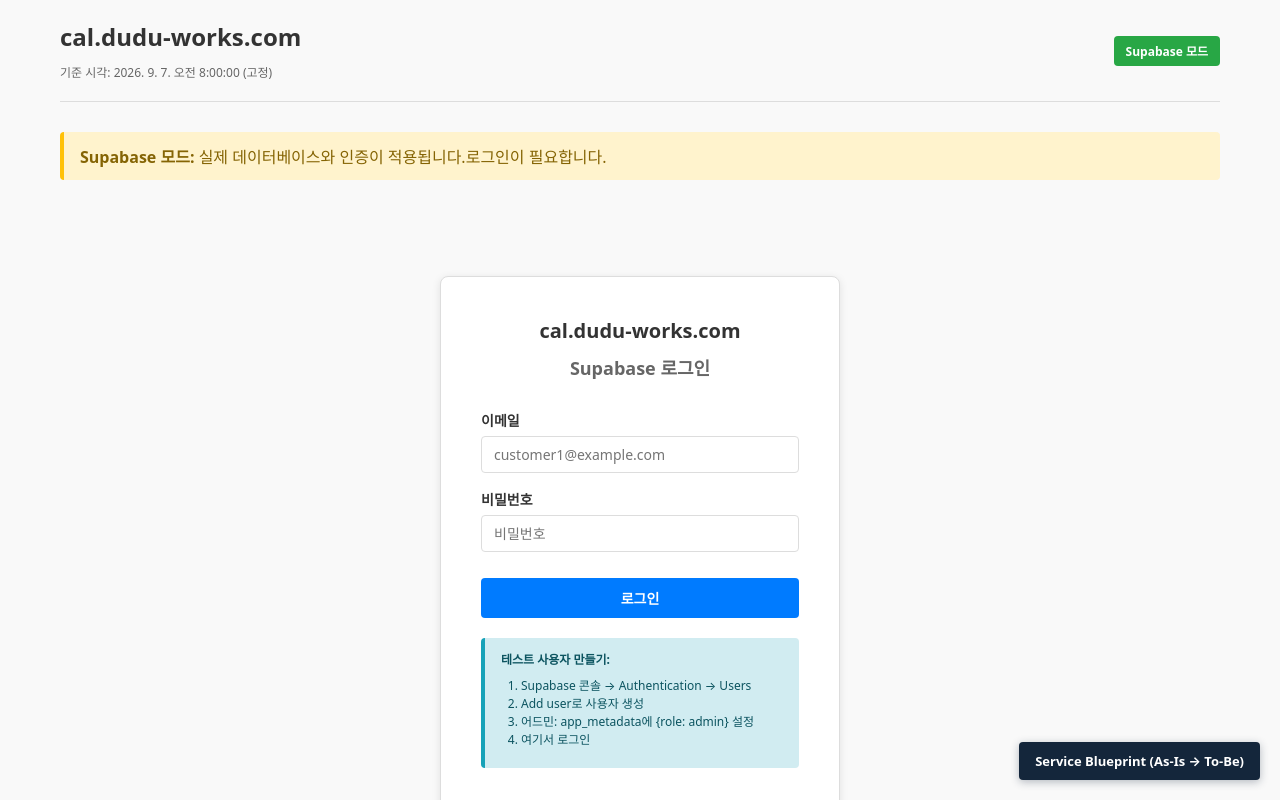
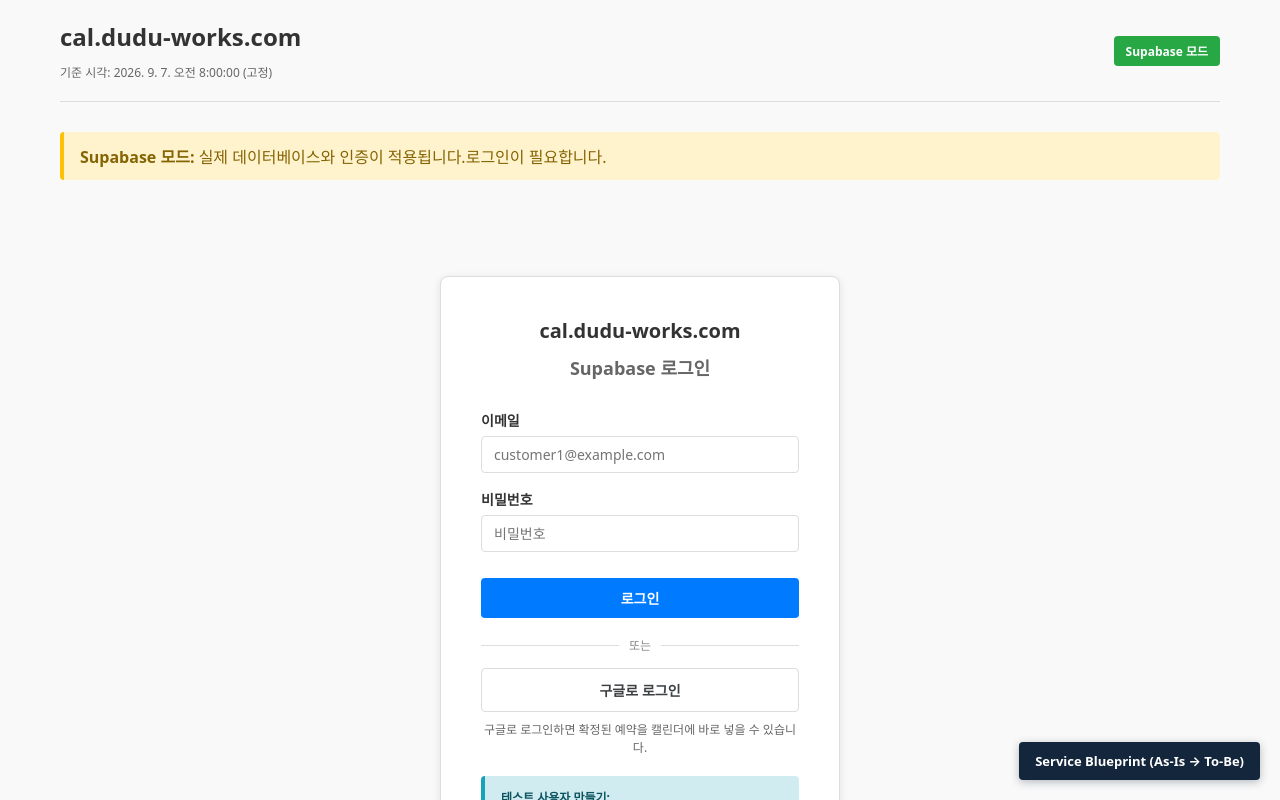
Before and after one commit to kwangjin-owl/0907-cal-dudu-starter-bts, a React (Vite) app: page / in a window 1280 px wide. Shown: the top 800 px of the page. Built offline with nearby package versions, Linux system fonts and the light colour scheme; no server answers.

Commit message:
구글 로그인 추가하고 확정된 예약을 캘린더에 바로 등록

```diff
--- a/src/components/CustomerPage.tsx
+++ b/src/components/CustomerPage.tsx
@@ -18,6 +18,28 @@ function elapsedText(createdAt: string | Date): string {
   if (hour < 24) return `${hour}시간`;
   const day = Math.floor(hour / 24);
   return `${day}일 ${hour % 24}시간`;
+}
+
+// 확정된 슬롯을 구글 캘린더에 넣는 링크를 만든다.
+// 누르면 일정이 미리 채워진 채로 캘린더가 열리고, 저장만 누르면 등록된다.
+function calendarUrl(date: string, timeLabel: string): string {
+  // 슬롯 시작 시각(한국 시간) → UTC. 한국은 UTC+9.
+  const startHourKST: Record<string, number> = { am: 9, pm: 13, ev: 18 };
+  const hour = startHourKST[timeLabel] ?? 9;
+  const [y, m, d] = date.split('-').map(Number);
+  const start = new Date(Date.UTC(y, m - 1, d, hour - 9, 0, 0));
+  const end = new Date(start.getTime() + 60 * 60 * 1000); // 1시간
+
+  const fmt = (dt: Date) =>
+    dt.toISOString().replace(/[-:]/g, '').replace(/\.\d{3}/, '');
+
+  const params = new URLSearchParams({
+    action: 'TEMPLATE',
+    text: 'cal.dudu-works 예약',
+    dates: `${fmt(start)}/${fmt(end)}`,
+    details: '예약이 확정되었습니다. 자세한 내용은 앱의 내 신청 현황에서 확인하세요.',
+  });
+  return `https://calendar.google.com/calendar/render?${params.toString()}`;
 }
 
 interface CustomerPageProps {
@@ -50,6 +72,8 @@ export const CustomerPage: React.FC<CustomerPageProps> = ({ db, mode, userId })
 
   // 다음 확인까지 남은 초, 지금 확인 중인지
   const [countdown, setCountdown] = useState<number>(REFRESH_SEC);
+  const [calMsg, setCalMsg] = useState<string>('');
+  const [calBusy, setCalBusy] = useState(false);
   const [checking, setChecking] = useState(false);
 
   // 확정을 기다리는 중인지 (접수됨 상태가 하나라도 있으면 대기 중)
@@ -503,6 +527,55 @@ export const CustomerPage: React.FC<CustomerPageProps> = ({ db, mode, userId })
                   <strong>확정됨!</strong> {slots[item.request.confirmedSlotId!]?.date}{' '}
                   {TIME_SLOTS.find(t => t.label === slots[item.request.confirmedSlotId!]?.timeLabel)?.displayLabel}에
                   확정되었습니다.
+                  {slots[item.request.confirmedSlotId!] && (
+                    <div style={{ marginTop: '10px' }}>
+                      <a
+                        href={calendarUrl(
+                          slots[item.request.confirmedSlotId!].date,
+                          slots[item.request.confirmedSlotId!].timeLabel
+                        )}
+                        target="_blank"
+                        rel="noopener noreferrer"
+                        style={{
+                          display: 'inline-block', padding: '7px 14px', fontSize: '13px',
+                          fontWeight: 'bold', color: 'white', background: '#1a73e8',
+                          borderRadius: '4px', textDecoration: 'none',
+                        }}
+                      >
+                        구글 캘린더에 추가
+                      </a>
+                      <button
+                        type="button"
+                        disabled={calBusy}
+                        onClick={async () => {
+                          setCalBusy(true);
+                          setCalMsg('');
+                          const slot = slots[item.request.confirmedSlotId!];
+                          const r = await supabaseApi.addEventToGoogleCalendar(
+                            slot.date, slot.timeLabel
+                          );
+                          setCalMsg(r.success ? '내 캘린더에 등록했습니다.' : r.error || '등록 실패');
+                          setCalBusy(false);
+                        }}
+                        style={{
+                          marginLeft: '8px', padding: '7px 14px', fontSize: '13px',
+                          fontWeight: 'bold', color: 'white', background: '#0f9d58',
+                          border: 'none', borderRadius: '4px', cursor: 'pointer',
+                        }}
+                      >
+                        {calBusy ? '등록 중...' : '내 캘린더에 바로 넣기'}
+                      </button>
+                      {calMsg && (
+                        <div style={{ fontSize: '12px', color: '#333', marginTop: '8px' }}>
+                          {calMsg}
+                        </div>
+                      )}
+                      <div style={{ fontSize: '12px', color: '#666', marginTop: '8px' }}>
+                        왼쪽은 캘린더를 열어 직접 저장하는 방식이고,
+                        오른쪽은 구글로 로그인했을 때 바로 등록하는 방식입니다.
+                      </div>
+                    </div>
+                  )}
                 </div>
               )}
 
--- a/src/components/LoginPage.tsx
+++ b/src/components/LoginPage.tsx
@@ -28,6 +28,19 @@ export const LoginPage: React.FC<LoginPageProps> = ({ onLoginSuccess }) => {
     } catch (err) {
       setError(`로그인 실패: ${String(err)}`);
     } finally {
+      setLoading(false);
+    }
+  };
+
+  // 구글로 로그인하면 캘린더에 일정을 넣을 권한까지 함께 받는다.
+  const handleGoogleLogin = async () => {
+    setError('');
+    setLoading(true);
+    try {
+      await supabaseApi.signInWithGoogle();
+      // 구글 화면으로 넘어가므로 여기서 더 할 일은 없다
+    } catch (err) {
+      setError(`구글 로그인 실패: ${String(err)}`);
       setLoading(false);
     }
   };
@@ -75,12 +88,42 @@ export const LoginPage: React.FC<LoginPageProps> = ({ onLoginSuccess }) => {
           </button>
         </form>
 
+        <div
+          style={{
+            display: 'flex', alignItems: 'center', gap: '10px',
+            margin: '18px 0 14px', color: '#888', fontSize: '12px',
+          }}
+        >
+          <span style={{ flex: 1, height: '1px', background: '#ddd' }} />
+          또는
+          <span style={{ flex: 1, height: '1px', background: '#ddd' }} />
+        </div>
+
+        <button
+          type="button"
+          onClick={handleGoogleLogin}
+          disabled={loading}
+          style={{
+            width: '100%', padding: '11px', fontSize: '14px', fontWeight: 'bold',
+            background: 'white', color: '#3c4043',
+            border: '1px solid #dadce0', borderRadius: '4px', cursor: 'pointer',
+          }}
+        >
+          구글로 로그인
+        </button>
+        <p style={{ fontSize: '12px', color: '#666', margin: '8px 0 0', textAlign: 'center' }}>
+          구글로 로그인하면 확정된 예약을 캘린더에 바로 넣을 수 있습니다.
+        </p>
+
         <div className="alert alert-info" style={{ marginTop: '20px', fontSize: '12px' }}>
           <strong>테스트 사용자 만들기:</strong>
           <ol style={{ margin: '8px 0', paddingLeft: '20px' }}>
             <li>Supabase 콘솔 → Authentication → Users</li>
-            <li>Add user로 사용자 생성</li>
-            <li>어드민: app_metadata에 {'{'}role: admin{'}'} 설정</li>
+            <li>Add user로 사용자 생성 (Auto Confirm User 체크)</li>
+            <li>
+              어드민 권한은 화면에 설정하는 칸이 없습니다. SQL Editor에서
+              auth.users의 raw_app_meta_data에 {'{'}"role":"admin"{'}'}을 넣으세요.
+            </li>
             <li>여기서 로그인</li>
           </ol>
         </div>
--- a/src/utils/supabase.ts
+++ b/src/utils/supabase.ts
@@ -223,3 +223,69 @@ export async function notifyConfirm(
     return { success: false, error: String(e) };
   }
 }
+
+// ── 구글 로그인 + 캘린더 ────────────────────────────────────────
+// 로그인할 때 캘린더에 일정을 넣을 권한까지 함께 받는다.
+export async function signInWithGoogle() {
+  const client = getSupabaseClient();
+  if (!client) throw new Error('Supabase not configured');
+
+  const { error } = await client.auth.signInWithOAuth({
+    provider: 'google',
+    options: {
+      scopes: 'https://www.googleapis.com/auth/calendar.events',
+      redirectTo: window.location.origin,
+      queryParams: { access_type: 'offline', prompt: 'consent' },
+    },
+  });
+  if (error) throw error;
+}
+
+// 구글로 로그인했을 때만 값이 있다. 캘린더 API를 부를 때 쓰는 열쇠.
+export async function getGoogleToken(): Promise<string | null> {
+  const client = getSupabaseClient();
+  if (!client) return null;
+  const { data } = await client.auth.getSession();
+  return (data.session as unknown as { provider_token?: string })?.provider_token ?? null;
+}
+
+// 확정된 시간을 내 구글 캘린더에 바로 넣는다.
+export async function addEventToGoogleCalendar(
+  date: string,
+  timeLabel: string
+): Promise<{ success: boolean; error?: string }> {
+  const token = await getGoogleToken();
+  if (!token) {
+    return { success: false, error: '구글로 로그인해야 캘린더에 넣을 수 있습니다' };
+  }
+
+  const startHour: Record<string, string> = { am: '09:00:00', pm: '13:00:00', ev: '18:00:00' };
+  const endHour: Record<string, string> = { am: '10:00:00', pm: '14:00:00', ev: '19:00:00' };
+  const label = startHour[timeLabel] ? timeLabel : 'am';
+
+  try {
+    const res = await fetch(
+      'https://www.googleapis.com/calendar/v3/calendars/primary/events',
+      {
+        method: 'POST',
+        headers: {
+          Authorization: `Bearer ${token}`,
+          'Content-Type': 'application/json',
+        },
+        body: JSON.stringify({
+          summary: 'cal.dudu-works 예약',
+          description: '예약이 확정되었습니다.',
+          start: { dateTime: `${date}T${startHour[label]}`, timeZone: 'Asia/Seoul' },
+          end: { dateTime: `${date}T${endHour[label]}`, timeZone: 'Asia/Seoul' },
+        }),
+      }
+    );
+    if (!res.ok) {
+      const detail = await res.text();
+      return { success: false, error: `캘린더 등록 실패 (${res.status}) ${detail.slice(0, 120)}` };
+    }
+    return { success: true };
+  } catch (e) {
+    return { success: false, error: String(e) };
+  }
+}
```
